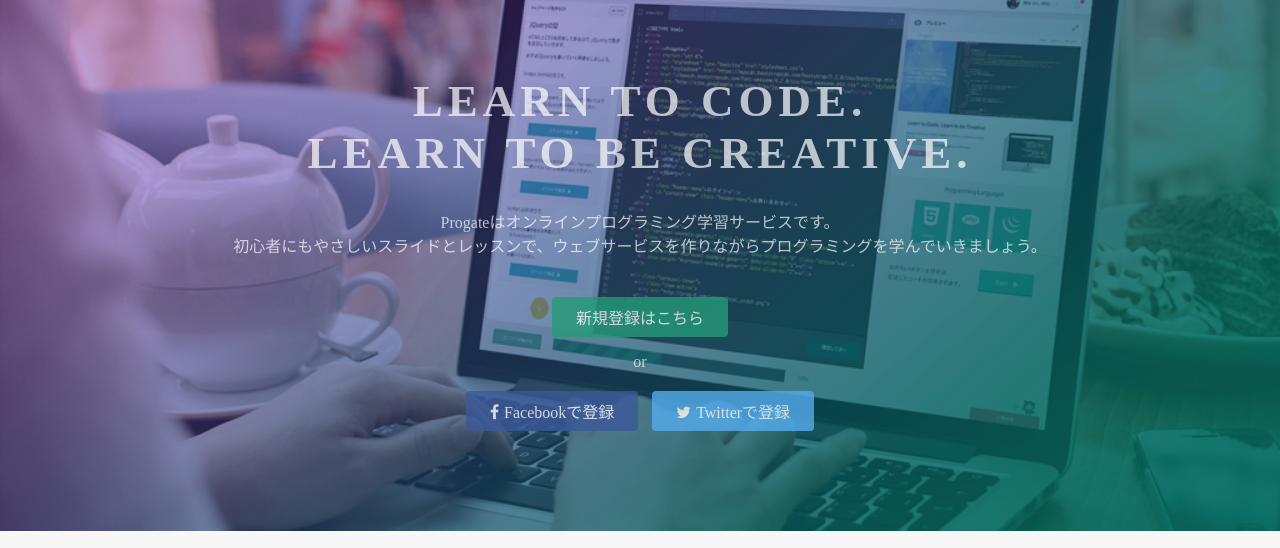
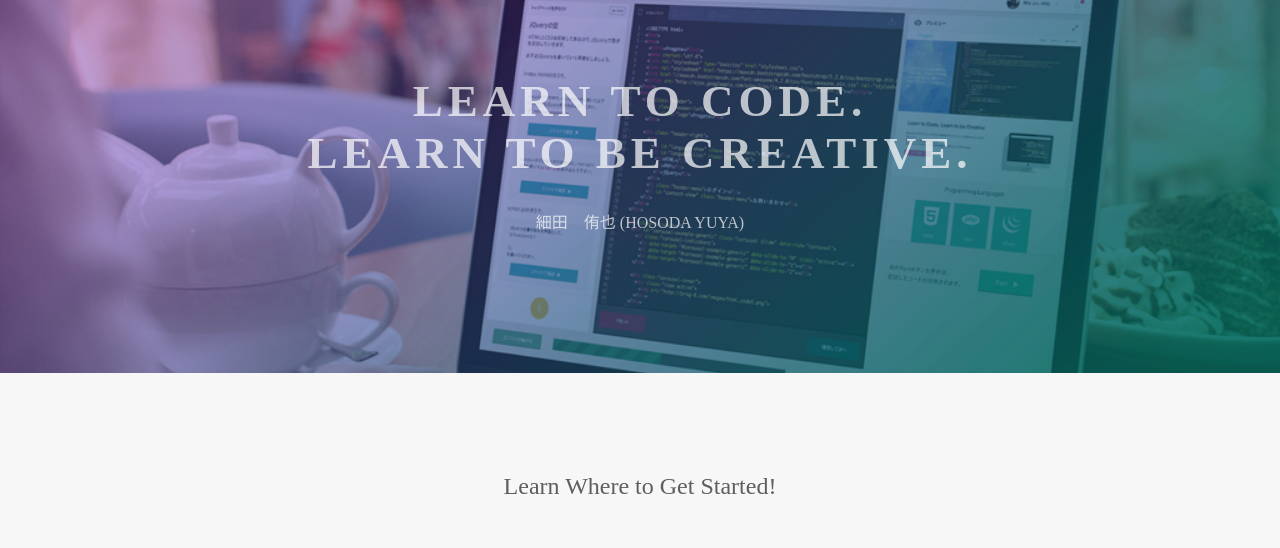
Before and after one commit to Yuya-Hosoda/hosodayuya_hp.github.io, a plain HTML site: page index.html in a window 1280 px wide. Shown: the part 135-683 px from the top of the page. Drawn offline with Linux system fonts and the light colour scheme.

Commit message:
Update index.html

```diff
--- a/index.html
+++ b/index.html
@@ -3,7 +3,7 @@
 <head>
   <meta charset="utf-8">
   <meta name="viewport" content="width=device-width, initial-scale=1.0">
-  <title>Progate</title>
+  <title>トップ</title>
   <link href="https://maxcdn.bootstrapcdn.com/font-awesome/4.7.0/css/font-awesome.min.css" rel="stylesheet" integrity="sha384-wvfXpqpZZVQGK6TAh5PVlGOfQNHSoD2xbE+QkPxCAFlNEevoEH3Sl0sibVcOQVnN" crossorigin="anonymous">
   <link rel="stylesheet" type="text/css" href="stylesheet.css">
 </head>
@@ -27,13 +27,7 @@
   <div class="top-wrapper">
     <div class="container">
       <h1>LEARN TO CODE.<br>LEARN TO BE CREATIVE.</h1>
-      <p>Progateはオンラインプログラミング学習サービスです。<br>初心者にもやさしいスライドとレッスンで、ウェブサービスを作りながらプログラミングを学んでいきましょう。</p>
-      <div class="btn-wrapper">
-        <a href="#" class="btn signup">新規登録はこちら</a>
-        <p>or</p>
-        <a href="#" class="btn facebook"><span class="fa fa-facebook"></span>Facebookで登録</a>
-        <a href="#" class="btn twitter"><span class="fa fa-twitter"></span>Twitterで登録</a>
-      </div>
+      <p>細田　侑也 (HOSODA YUYA)</p>
     </div>
   </div>
   <div class="lesson-wrapper">
@@ -85,8 +79,7 @@
   </div>
   <footer>
     <div class="container">
-      <img src="https://prog-8.com/images/html/advanced/footer_logo.png">
-      <p>Learn to Code, Learn to be Creative.</p>
+      <p>Toyohashi University of Technology</p>
     </div>
   </footer>
 </body>
```
